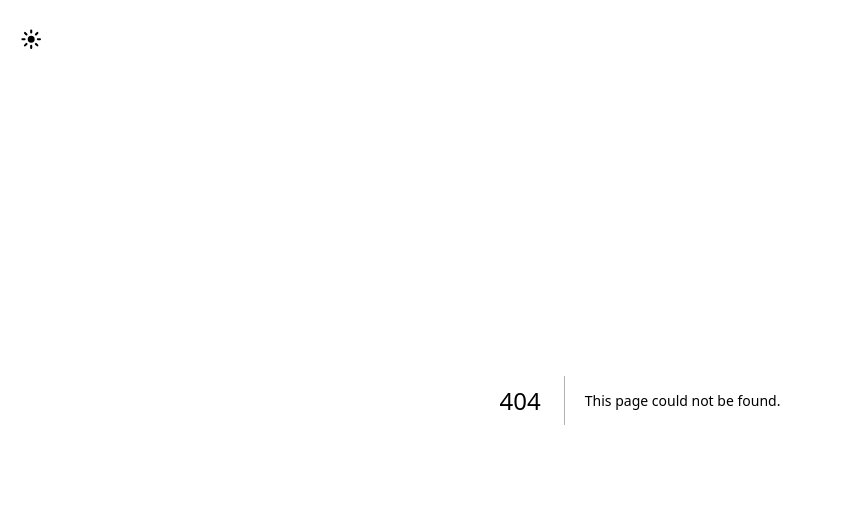
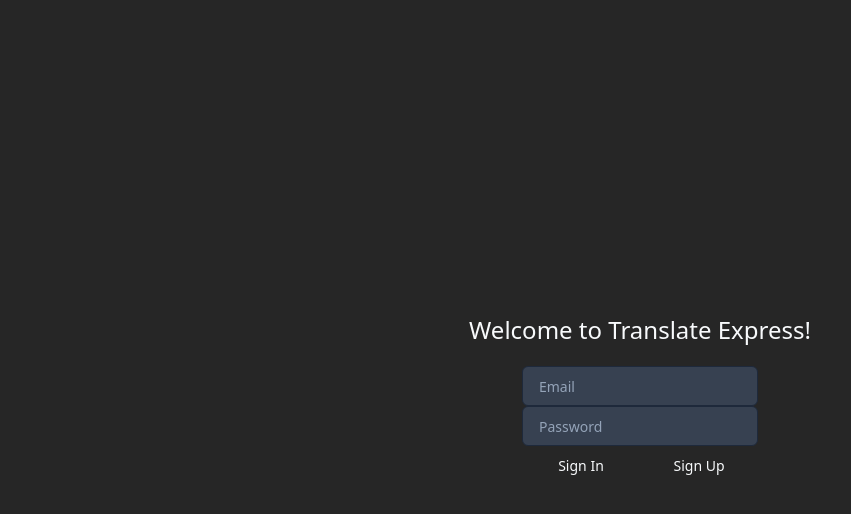
Before and after one commit to ElizabethViolin/translate_express, a Next.js app: page /login in a window 1280 px wide. Before the commit this address had no page. Shown: the top 514 px of the page, without its empty margins (0-851 px from the left). Built offline with nearby package versions, Linux system fonts and the light colour scheme; no server answers.

Commit message:
configure firebase for user auth, add Input to component library

```diff
--- a/app/components/playPauseButton.tsx
+++ b/app/components/playPauseButton.tsx
@@ -12,7 +12,7 @@
   useSpeechRecognition();
 
   return (
-    <div className="fixed bottom-5 left-1/2 transform -translate-x-1/2 pl-36 text-gray-300 dark:text-white">
+    <div className="fixed bottom-5 left-1/2 transform -translate-x-1/2 text-gray-800 pl-0 sm:pl-52 md:pl-80 dark:text-white">
       {isListening ? (
         <PauseCircleIcon
           className='h-[3rem] w-[3rem]'
--- /dev/null
+++ b/app/components/ui/input.tsx
@@ -0,0 +1,25 @@
+import * as React from "react"
+
+import { cn } from "@/app/lib/utils"
+
+export interface InputProps
+  extends React.InputHTMLAttributes<HTMLInputElement> {}
+
+const Input = React.forwardRef<HTMLInputElement, InputProps>(
+  ({ className, type, ...props }, ref) => {
+    return (
+      <input
+        type={type}
+        className={cn(
+          "flex h-10 w-full rounded-md border border-input bg-background px-3 py-2 text-sm ring-offset-background file:border-0 file:bg-transparent file:text-sm file:font-medium placeholder:text-muted-foreground focus-visible:outline-none focus-visible:ring-2 focus-visible:ring-ring focus-visible:ring-offset-2 disabled:cursor-not-allowed disabled:opacity-50",
+          className
+        )}
+        ref={ref}
+        {...props}
+      />
+    )
+  }
+)
+Input.displayName = "Input"
+
+export { Input }
--- a/app/layout.tsx
+++ b/app/layout.tsx
@@ -1,6 +1,5 @@
 import type { Metadata } from "next";
 import "./globals.css";
-import { ThemeToggle } from "./components/themeToggle";
 import { ThemeProvider } from "./providers/themeProvider";
 
 export const metadata: Metadata = {
@@ -23,7 +22,6 @@
           enableColorScheme={true}
         >
           {children}
-          <ThemeToggle />
         </ThemeProvider>
       </body>
     </html>
--- /dev/null
+++ b/app/lib/auth.js
@@ -0,0 +1,39 @@
+// lib/auth.js
+import {
+  createUserWithEmailAndPassword,
+  signInWithEmailAndPassword,
+  signOut as firebaseSignOut,
+  onAuthStateChanged as firebaseOnAuthStateChanged
+} from 'firebase/auth';
+import { auth } from './firebase';
+
+export const signUp = async (email, password) => {
+  try {
+    await createUserWithEmailAndPassword(auth, email, password);
+  } catch (error) {
+    console.error('Error signing up:', error);
+    throw error;
+  }
+};
+
+export const signIn = async (email, password) => {
+  try {
+    await signInWithEmailAndPassword(auth, email, password);
+  } catch (error) {
+    console.error('Error signing in:', error);
+    throw error;
+  }
+};
+
+export const signOut = async () => {
+  try {
+    await firebaseSignOut(auth);
+  } catch (error) {
+    console.error('Error signing out:', error);
+    throw error;
+  }
+};
+
+export const onAuthStateChanged = (callback) => {
+  return firebaseOnAuthStateChanged(auth, callback);
+};
--- /dev/null
+++ b/app/lib/firebase.js
@@ -0,0 +1,24 @@
+// lib/firebase.js
+import { initializeApp, getApps, getApp } from 'firebase/app';
+import { getAuth } from 'firebase/auth';
+
+const firebaseConfig = {
+  apiKey: process.env.NEXT_PUBLIC_FIREBASE_API_KEY,
+  authDomain: process.env.NEXT_PUBLIC_FIREBASE_AUTH_DOMAIN,
+  projectId: process.env.NEXT_PUBLIC_FIREBASE_PROJECT_ID,
+  storageBucket: process.env.NEXT_PUBLIC_FIREBASE_STORAGE_BUCKET,
+  messagingSenderId: process.env.NEXT_PUBLIC_FIREBASE_MESSAGING_SENDER_ID,
+  appId: process.env.NEXT_PUBLIC_FIREBASE_APP_ID,
+  measurementId: process.env.NEXT_PUBLIC_FIREBASE_MEASUREMENT_ID,
+};
+
+let firebaseApp;
+if (!getApps().length) {
+  firebaseApp = initializeApp(firebaseConfig);
+} else {
+  firebaseApp = getApp();
+}
+
+const auth = getAuth(firebaseApp);
+
+export { auth };
--- /dev/null
+++ b/app/login/loginForm.jsx
@@ -0,0 +1,64 @@
+"use client"
+
+import { useState } from 'react';
+import { useRouter } from 'next/navigation';
+import { signIn, signUp } from '../lib/auth';
+import { Input } from '../components/ui/input';
+import { Button } from '../components/ui/button';
+
+const LoginForm = () => {
+  const [email, setEmail] = useState('');
+  const [password, setPassword] = useState('');
+  const router = useRouter();
+
+  const handleSignIn = async (e) => {
+    e.preventDefault();
+    try {
+      await signIn(email, password);
+      router.push('/');
+    } catch (error) {
+      alert(error.message);
+    }
+  };
+
+  const handleSignUp = async (e) => {
+    e.preventDefault();
+    try {
+      await signUp(email, password);
+      router.push('/');
+    } catch (error) {
+      alert(error.message);
+    }
+  };
+
+  return (
+    <div className="h-screen flex flex-col items-center justify-center bg-light-background dark:bg-dark-background">
+      <h1 className='mb-5 text-2xl'>Welcome to Translate Express!</h1>
+      <form className="flex flex-col p-6 bg-white rounded-lg shadow-md dark:bg-gray-800 space-y-4">
+        <Input
+          value={email}
+          onChange={(e) => setEmail(e.target.value)}
+          placeholder="Email"
+          className="w-80 px-4 py-2 border border-gray-300 rounded-md dark:border-gray-700 dark:bg-gray-700 dark:text-white"
+        />
+        <Input
+          value={password}
+          onChange={(e) => setPassword(e.target.value)}
+          type="password"
+          placeholder="Password"
+          className="w-80 px-4 py-2 border border-gray-300 rounded-md dark:border-gray-700 dark:bg-gray-700 dark:text-white"
+        />
+        <div className='flex justify-around'>
+          <Button variant="ghost" onClick={handleSignIn} className="w-full bg-blue-500 text-white py-2 rounded-md hover:bg-blue-600">
+            Sign In
+          </Button>
+          <Button variant="ghost" onClick={handleSignUp} className="w-full bg-gray-500 text-white py-2 rounded-md hover:bg-gray-600">
+            Sign Up
+          </Button>
+        </div>
+      </form>
+    </div>
+  );
+};
+
+export default LoginForm;
--- /dev/null
+++ b/app/login/page.jsx
@@ -0,0 +1,31 @@
+"use client"
+
+import { useEffect, useState } from 'react';
+import { onAuthStateChanged, signOut } from '../lib/auth';
+import LoginForm from './loginForm';
+
+const Login = () => {
+  const [user, setUser] = useState(null);
+
+  useEffect(() => {
+    const unsubscribe = onAuthStateChanged((user) => {
+      setUser(user);
+    });
+    return () => unsubscribe();
+  }, []);
+
+  return (
+    <div>
+      {user ? (
+        <div>
+          <p>Welcome, {user.email}</p>
+          <button onClick={signOut}>Sign Out</button>
+        </div>
+      ) : (
+        <LoginForm />
+      )}
+    </div>
+  );
+};
+
+export default Login;
--- a/app/page.tsx
+++ b/app/page.tsx
@@ -1,13 +1,59 @@
+"use client"
+
+import { useEffect, useState } from 'react';
+import { useRouter } from 'next/navigation';
+import { onAuthStateChanged, signOut } from './lib/auth';
 import Sidebar from './components/sideBar';
 import TranslationDisplay from './components/translationDisplay';
 import PlayPauseButton from './components/playPauseButton';
+import { Button } from './components/ui/button';
+import { ThemeToggle } from './components/themeToggle';
 
 export default function Home() {
-    return (
-        <div className='flex'>
-            <Sidebar/>
-            <TranslationDisplay />
-            <PlayPauseButton />
+  const [user, setUser] = useState(null);
+  const router = useRouter();
+
+  useEffect(() => {
+    const unsubscribe = onAuthStateChanged((user) => {
+      setUser(user);
+    });
+    return () => unsubscribe();
+  }, []);
+
+  const handleSignOut = async () => {
+    try {
+      await signOut();
+      router.push('/login');
+    } catch (error) {
+      alert(error.message);
+    }
+  };
+
+  return (
+    <div className='flex'>
+        <div className='flex-1'>
+        <Sidebar />
+
         </div>
-    );
+        <div className='fixed top-0 right-0 p-5'>
+            {user ? (
+            <div className='flex items-center space-x-4'>
+                <span>Welcome, {user.email}</span>
+                <Button variant="default" onClick={handleSignOut} className='btn btn-primary'>
+                Sign Out
+                </Button>
+            </div>
+            ) : (
+            <div>
+                <Button variant="default" onClick={() => router.push('/login')}>
+                Sign In
+                </Button>
+            </div>
+            )}
+        </div>
+        <TranslationDisplay />
+        <PlayPauseButton />
+        <ThemeToggle />
+    </div>
+  );
 }
--- a/package.json
+++ b/package.json
@@ -20,6 +20,7 @@
     "cors": "^2.8.5",
     "dotenv": "^16.4.5",
     "express": "^4.19.2",
+    "firebase": "^10.12.0",
     "lucide-react": "^0.378.0",
     "microsoft-cognitiveservices-speech-sdk": "^1.36.0",
     "next": "14.2.3",
--- a/tsconfig.json
+++ b/tsconfig.json
@@ -21,6 +21,6 @@
       "@/*": ["./*"]
     }
   },
-  "include": ["next-env.d.ts", "**/*.ts", "**/*.tsx", ".next/types/**/*.ts", "server/api/detectLanguage.js", "server/api/detectLanguage.js", "server/index.js", "server/api/translateText.js"],
+  "include": ["next-env.d.ts", "**/*.ts", "**/*.tsx", ".next/types/**/*.ts", "server/api/detectLanguage.js", "server/api/detectLanguage.js", "server/index.js", "server/api/translateText.js", "app/lib/firebase.js", "app/login/page.jsx", "app/login/loginForm.jsx"],
   "exclude": ["node_modules"]
 }
```
Also changed, not shown: 1 other file (tests, documents, lock files or other folders).
